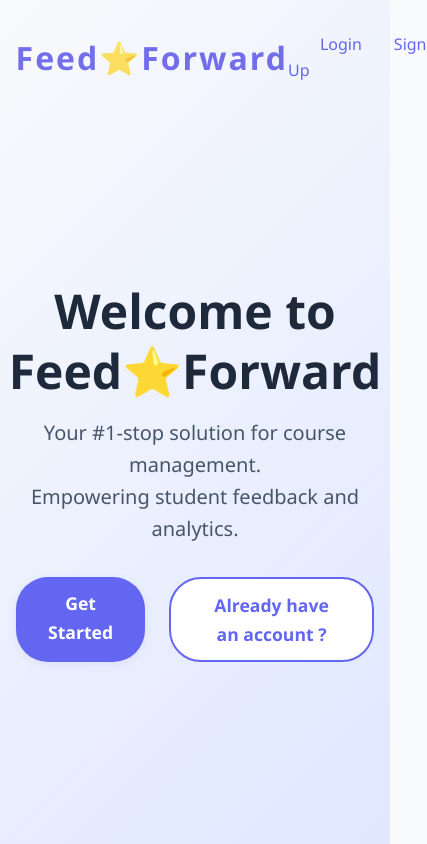
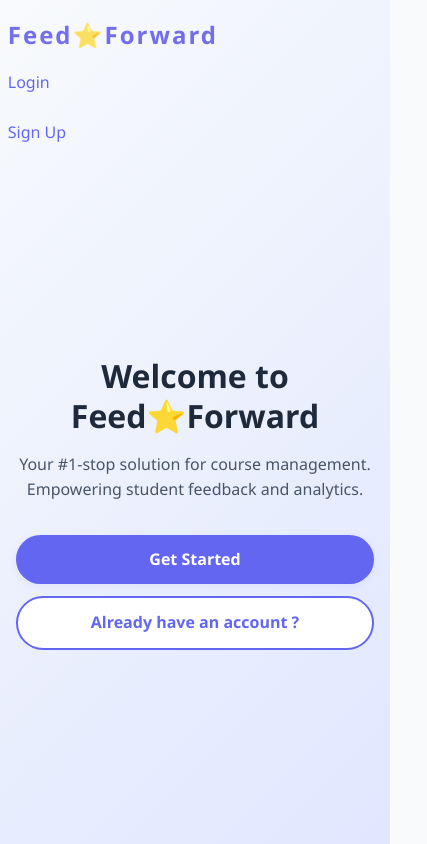
Before and after one commit to Channaveer2004/POSSPOLE_ASSIGNMENT, a React (Vite) app in the folder client/: page / in a window 390 px wide. Shown: the whole page, 427 px wide, since content can reach past the window. Built offline with nearby package versions, Linux system fonts and the light colour scheme.

Commit message:
responsive

```diff
--- a/client/src/App.css
+++ b/client/src/App.css
@@ -3,7 +3,6 @@
   min-height: 100vh;
   display: flex;
   flex-direction: column;
-}
 
 .main-content {
   flex: 1;
@@ -857,6 +856,43 @@
   .action-card {
     padding: var(--space-4);
   }
+  /* Extra: Make tables scrollable on mobile */
+  .table-container {
+    overflow-x: auto;
+  }
+  .table {
+    min-width: 600px;
+  }
+  /* Reduce padding for cards and containers */
+  .card-header, .card-body, .card-footer {
+    padding: var(--space-4);
+  }
+  .auth-header, .auth-form, .auth-footer {
+    padding: var(--space-4);
+  }
+  .auth-container {
+    max-width: 100vw;
+    padding: 0 1rem;
+  }
+  .trend-card {
+    padding: var(--space-3);
+  }
+  .stat-card {
+    padding: var(--space-4);
+  }
+  .activity-item {
+    gap: var(--space-2);
+    padding: var(--space-2);
+  }
+  .activity-icon, .stat-icon, .action-icon {
+    width: 32px;
+    height: 32px;
+    font-size: var(--font-size-base);
+  }
+  .empty-state {
+    padding: var(--space-8) var(--space-2);
+  }
+}
 
   .action-icon {
     width: 40px;
--- a/client/src/components/Modal.css
+++ b/client/src/components/Modal.css
@@ -158,6 +158,20 @@
   .modal-content {
     padding: 0 1rem 1rem 1rem;
   }
+  /* Make modal full screen on very small devices */
+  @media (max-width: 400px) {
+    .modal-container {
+      border-radius: 0;
+      min-height: 100vh;
+      max-height: 100vh;
+    }
+    .modal-header {
+      padding-top: 0.5rem;
+    }
+    .modal-content {
+      padding-bottom: 0.5rem;
+    }
+  }
 
   .modal-title {
     font-size: 1.125rem;
--- a/client/src/components/NotificationModal.jsx
+++ b/client/src/components/NotificationModal.jsx
@@ -56,11 +56,27 @@ export default function NotificationModal({
       size="small"
       showCloseButton={!autoClose}
     >
-      <div style={{ textAlign: "center" }}>
-        <div style={{ fontSize: "3rem", marginBottom: "1rem" }}>
+      <div
+        style={{
+          textAlign: "center",
+          padding: window.innerWidth <= 480 ? "0.5rem" : undefined
+        }}
+      >
+        <div
+          style={{
+            fontSize: window.innerWidth <= 480 ? "2rem" : "3rem",
+            marginBottom: window.innerWidth <= 480 ? "0.5rem" : "1rem"
+          }}
+        >
           {getIcon()}
         </div>
-        <p style={{ marginBottom: "1.5rem", lineHeight: "1.5" }}>
+        <p
+          style={{
+            marginBottom: window.innerWidth <= 480 ? "1rem" : "1.5rem",
+            lineHeight: "1.5",
+            fontSize: window.innerWidth <= 480 ? "1rem" : undefined
+          }}
+        >
           {message}
         </p>
         {!autoClose && (
@@ -69,10 +85,11 @@ export default function NotificationModal({
             style={{
               backgroundColor: getButtonColor(),
               color: "white",
-              padding: "0.5rem 1.5rem",
+              padding: window.innerWidth <= 480 ? "0.5rem 1rem" : "0.5rem 1.5rem",
               borderRadius: "4px",
               border: "none",
-              cursor: "pointer"
+              cursor: "pointer",
+              fontSize: window.innerWidth <= 480 ? "1rem" : undefined
             }}
           >
             OK
--- a/client/src/index.css
+++ b/client/src/index.css
@@ -360,6 +360,30 @@ label {
   h1 { font-size: var(--font-size-3xl); }
   h2 { font-size: var(--font-size-2xl); }
   h3 { font-size: var(--font-size-xl); }
+  /* Add base font size reduction for mobile */
+  body {
+    font-size: 0.95rem;
+  }
+  .card {
+    border-radius: var(--radius-md);
+    box-shadow: var(--shadow-sm);
+  }
+  .card-header, .card-body, .card-footer {
+    padding: var(--space-4);
+  }
+  .btn-lg {
+    font-size: var(--font-size-base);
+    padding: var(--space-2) var(--space-4);
+    min-height: 2.5rem;
+  }
+  .btn-sm {
+    font-size: var(--font-size-xs);
+    padding: var(--space-1) var(--space-2);
+    min-height: 1.75rem;
+  }
+  .rounded-xl {
+    border-radius: var(--radius-lg);
+  }
 }
 
 /* Focus styles for accessibility */
--- a/client/src/pages/Landing.css
+++ b/client/src/pages/Landing.css
@@ -105,3 +105,49 @@
   font-size: 1rem;
   background: transparent;
 }
+
+/* Responsive Design */
+@media (max-width: 768px) {
+  .landing-nav {
+    flex-direction: column;
+    align-items: flex-start;
+    padding: 1rem 2vw 0.5rem 2vw;
+  }
+  .logo {
+    font-size: 1.5rem;
+    margin-bottom: 0.5rem;
+  }
+  .nav-links {
+    width: 100%;
+    display: flex;
+    flex-direction: column;
+    align-items: flex-start;
+    gap: 0.5rem;
+    margin-left: 0;
+  }
+  .nav-links a {
+    margin-left: 0;
+    font-size: 1rem;
+    padding: 0.5rem 0;
+  }
+  .landing-main h1 {
+    font-size: 2rem;
+  }
+  .landing-main p {
+    font-size: 1rem;
+  }
+  .cta-buttons {
+    flex-direction: column;
+    gap: 0.75rem;
+    width: 100%;
+  }
+  .cta-primary, .cta-secondary {
+    width: 100%;
+    font-size: 1rem;
+    padding: 0.75rem 0;
+  }
+  .landing-footer {
+    font-size: 0.9rem;
+    padding: 0.5rem 0;
+  }
+}
```
